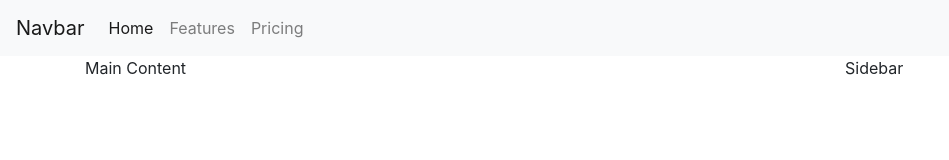
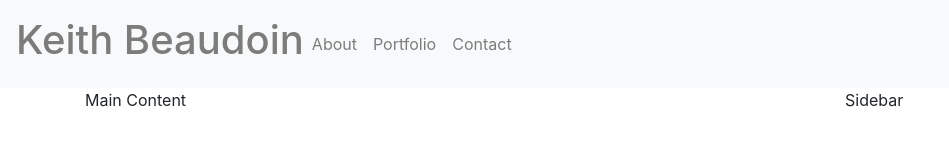
Before and after one commit to bowdwin/02-bootstrapportfolio, a plain HTML site: page index.html in a window 1280 px wide. Shown: the whole page, without its empty margins (0-949 px from the left). Drawn offline with nearby package versions, Linux system fonts and the light colour scheme.

Commit message:
commiting before i screw things up bad

```diff
--- a/index.html
+++ b/index.html
@@ -7,21 +7,26 @@
     <title>Bootstrap</title>
     <link rel="stylesheet" href="https://stackpath.bootstrapcdn.com/bootstrap/4.4.1/css/bootstrap.min.css"
         integrity="sha384-Vkoo8x4CGsO3+Hhxv8T/Q5PaXtkKtu6ug5TOeNV6gBiFeWPGFN9MuhOf23Q9Ifjh" crossorigin="anonymous">
+    <link rel="stylesheet" href="style.css">
+
 </head>
 
 <body>
     <header>
+        <div class="container">
+            <div class="row">
+
+            </div>
+        </div>
         <nav class="navbar navbar-expand-lg navbar-light bg-light" style="background-color: #e3f2fd;">
-            <a class=" navbar-brand" href="#">Navbar</a>
-            <button class="navbar-toggler" type="button" data-toggle="collapse" data-target="#navbarNavAltMarkup"
-                aria-controls="navbarNavAltMarkup" aria-expanded="false" aria-label="Toggle navigation">
-                <span class="navbar-toggler-icon"></span>
-            </button>
+            <span class="navbar-text">
+                <h1>Keith Beaudoin</h1>
+            </span>
             <div class="collapse navbar-collapse" id="navbarNavAltMarkup">
                 <div class="navbar-nav">
-                    <a class="nav-item nav-link active" href="#">Home <span class="sr-only">(current)</span></a>
-                    <a class="nav-item nav-link" href="#">Features</a>
-                    <a class="nav-item nav-link" href="#">Pricing</a>
+                    <a class="nav-item nav-link" href="about.html">About</a>
+                    <a class="nav-item nav-link" href="portfolio.html">Portfolio</a>
+                    <a class="nav-item nav-link" href="contact.html">Contact</a>
                 </div>
             </div>
         </nav>
--- a/style.css
+++ b/style.css
@@ -0,0 +1,3 @@
+.navbar-nav {
+    float: right;
+}
```
Also changed, not shown: about.html (added).
